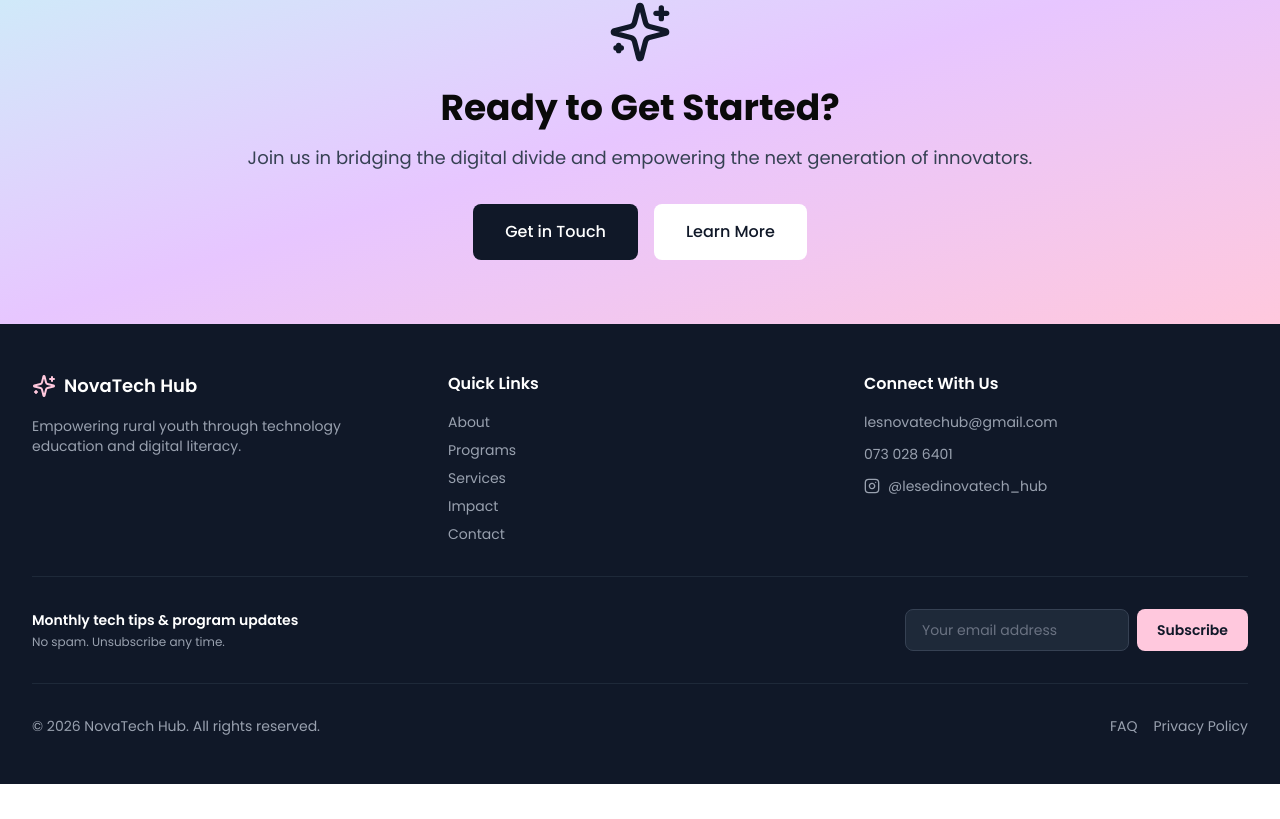
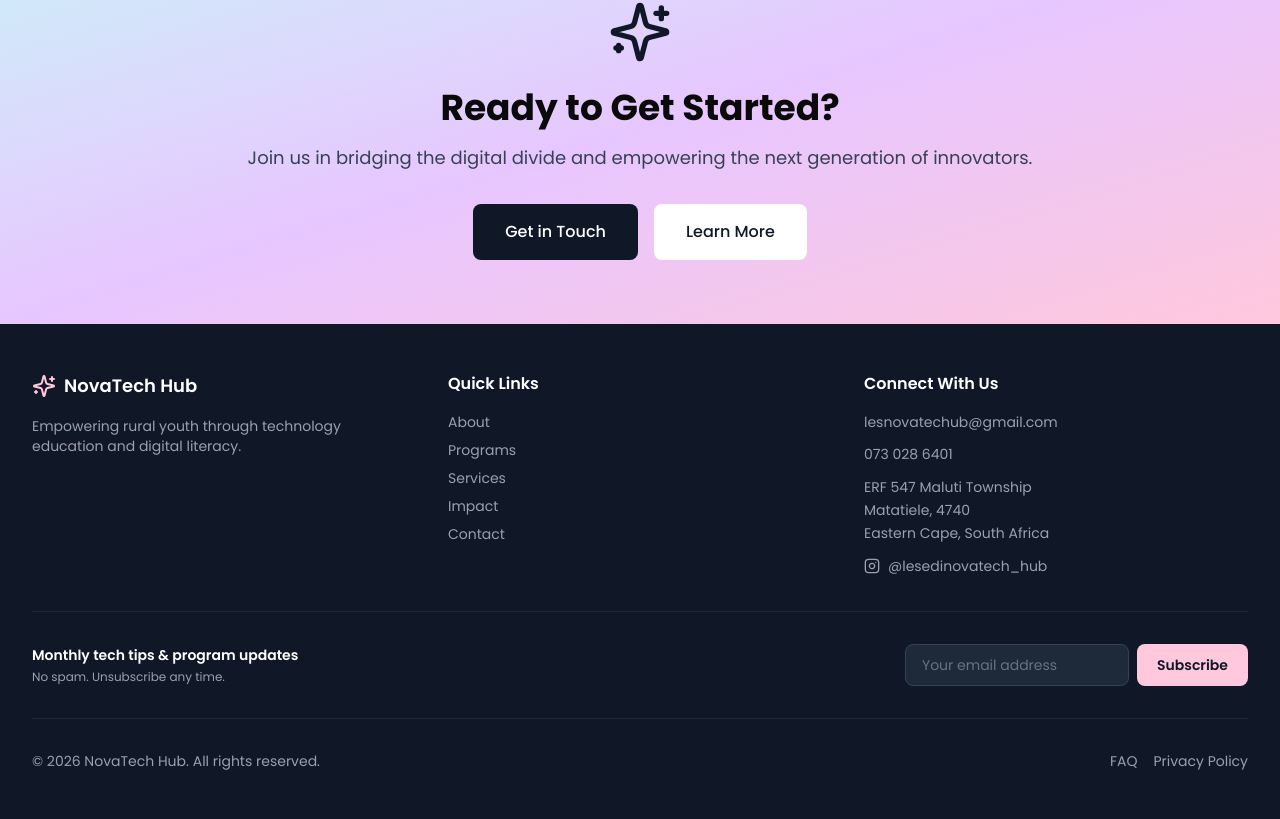
Before and after one commit to LesediSiyaya/Lesedinovatechhubwebsite, a React (Vite) app: page / in a window 1280 px wide. Shown: the part 3397-4216 px from the top of the page. Before the commit the page ends 4181 px from the top, so only its background shows below. Built offline with nearby package versions, Linux system fonts and the light colour scheme.

Commit message:
Add address to footer

```diff
--- a/src/app/components/Layout.tsx
+++ b/src/app/components/Layout.tsx
@@ -180,6 +180,9 @@ export default function Layout() {
                 <a href="tel:+27730286401" className="block hover:text-[#ffc8dd] transition-colors">
                   073 028 6401
                 </a>
+                <p className="text-gray-400 text-sm leading-relaxed">
+                  ERF 547 Maluti Township<br />Matatiele, 4740<br />Eastern Cape, South Africa
+                </p>
                 <a
                   href="https://www.instagram.com/lesedinovatech_hub"
                   target="_blank"
```
